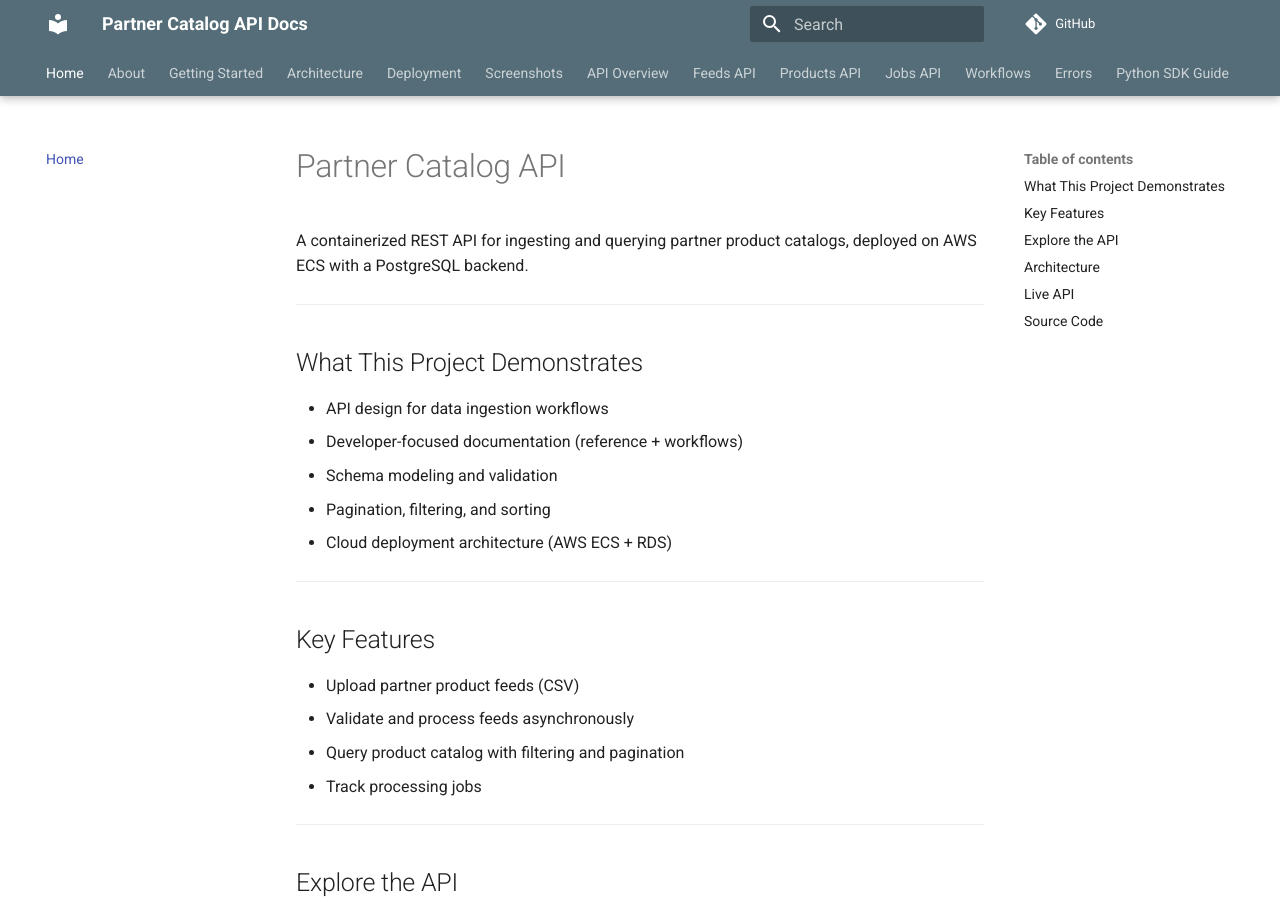
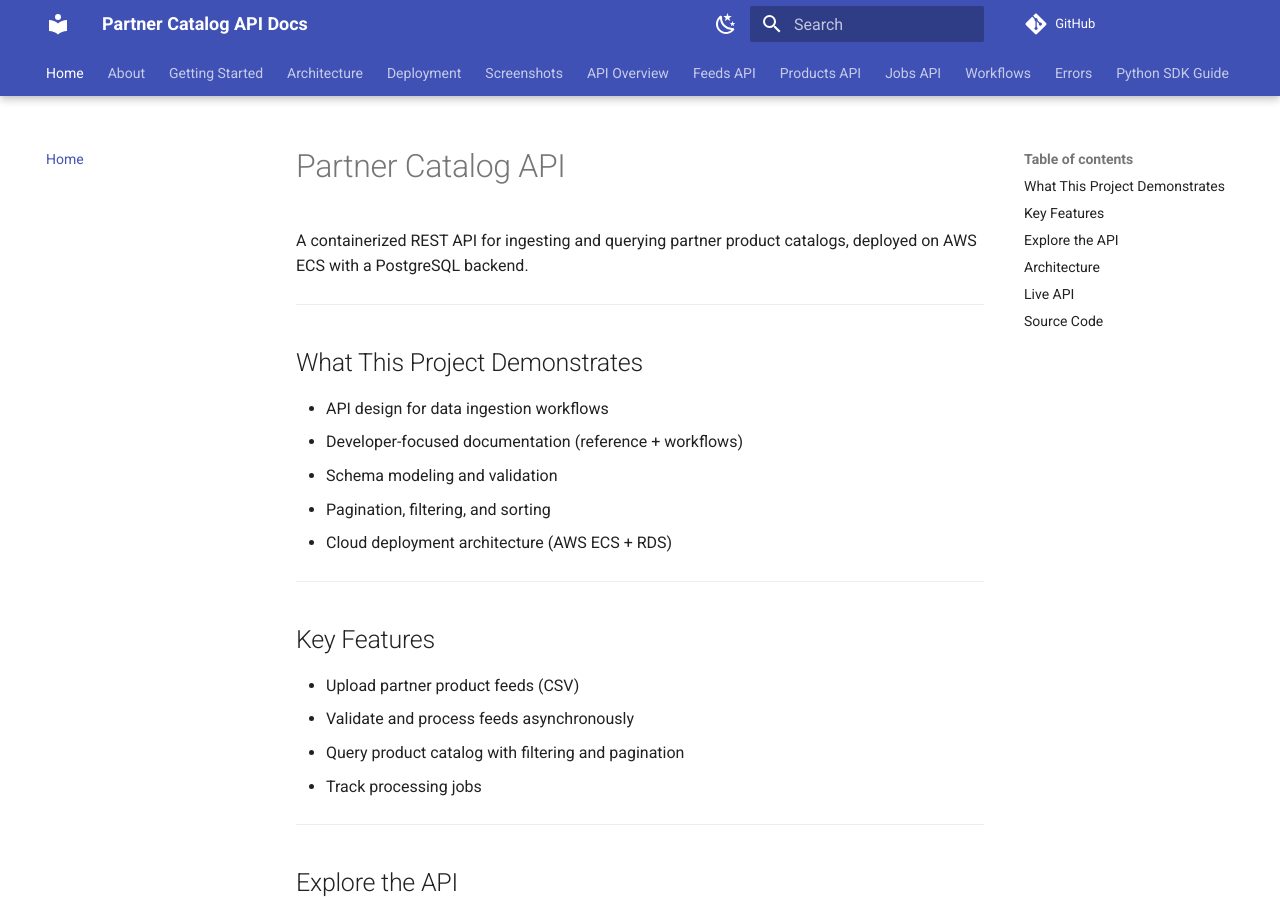
Before and after one commit to rayajose/partner-catalog-api, an MkDocs documentation site: the page built from docs/index.md, in a window 1280 px wide and 900 px high. Built offline with MkDocs 1.6.1 and Material for MkDocs 9.7.7, drawn with Linux system fonts in a browser that asks for light colours; comment, search, counter and statistics services are not loaded.

Commit message:
Update mkdocs.yml

```diff
--- a/mkdocs.yml
+++ b/mkdocs.yml
@@ -16,8 +16,13 @@ theme:
     - javascripts/glightbox-init.js
   palette:
     - scheme: default
-      primary: blue grey
-      accent: blue
+      toggle:
+        icon: material/weather-night
+        name: Switch to dark mode
+    - scheme: slate
+      toggle:
+        icon: material/weather-sunny
+        name: Switch to light mode
 
 markdown_extensions:
   - pymdownx.superfences
```
